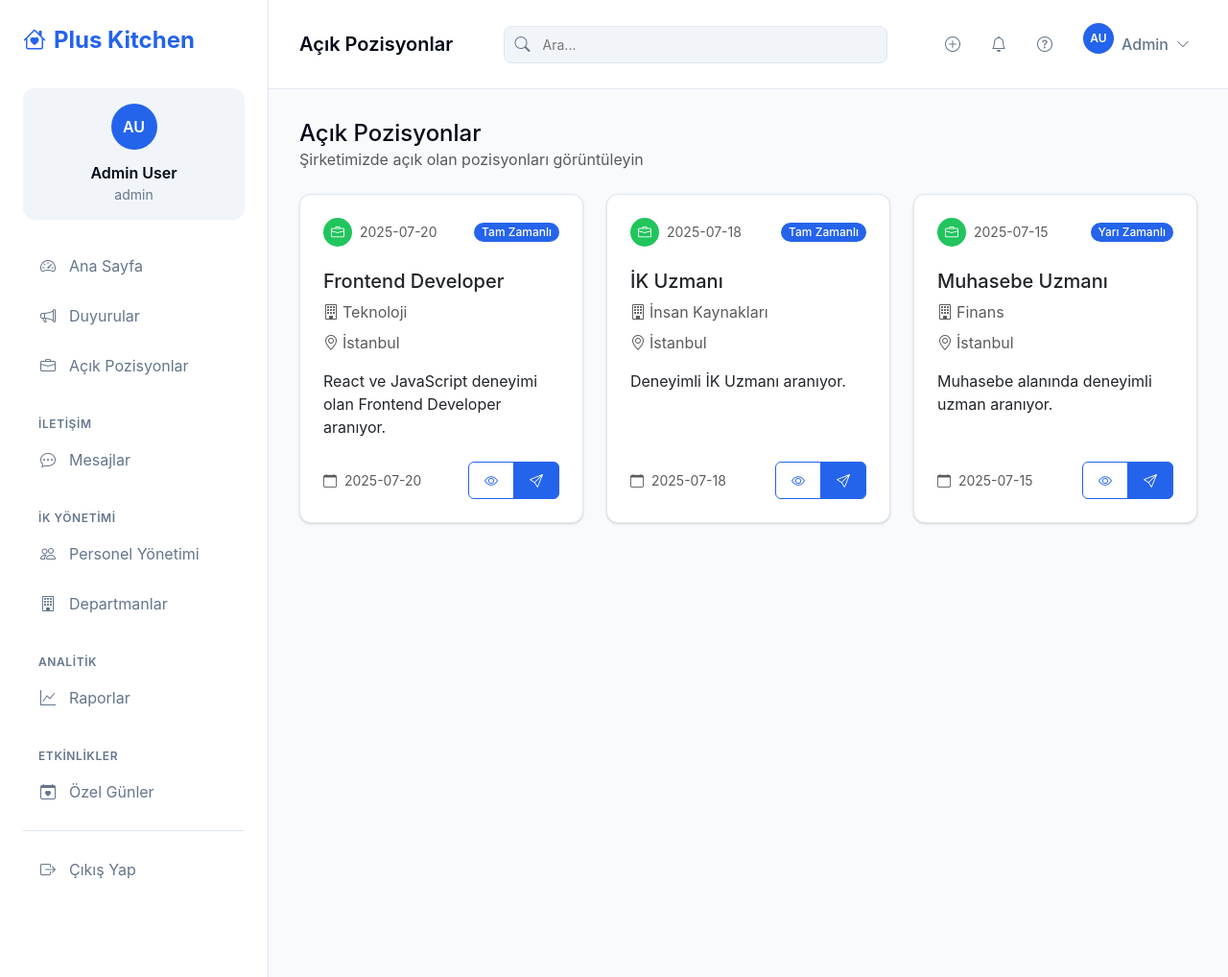
After one commit to alikokrtv/portal, a Flask app: page /jobs in a window 1280 px wide. The commit adds this page. Shown: the whole page at 96% size. Run offline with Flask 3, Linux system fonts and the light colour scheme; a user stored in the database is signed in; data that the repository does not hold is empty.

Commit message:
Enhance database connection handling in app.py with fallback password attempts and add new jobs route for displaying job listings. Update base.html to include a link to the jobs page and improve sidebar functionality. Refactor dashboard.html to remove unused widgets and adjust layout for better content display.

```diff
--- a/app.py
+++ b/app.py
@@ -24,9 +24,28 @@ MYSQL_CONFIG = {
     'port': int(os.environ.get('DB_PORT', 3306))
 }
 
-# Database connection
+# Database connection with fallback passwords
 def get_db_connection():
-    return pymysql.connect(**MYSQL_CONFIG)
+    passwords_to_try = ['255223Rtv', '', 'root', 'admin', '2552232']
+
+    for password in passwords_to_try:
+        try:
+            config = MYSQL_CONFIG.copy()
+            config['password'] = password
+            return pymysql.connect(**config)
+        except pymysql.err.OperationalError as e:
+            if "Access denied" in str(e):
+                continue
+            else:
+                raise e
+
+    # If all passwords fail, try without password
+    try:
+        config = MYSQL_CONFIG.copy()
+        config.pop('password', None)
+        return pymysql.connect(**config)
+    except:
+        raise Exception("MySQL bağlantısı kurulamadı. Şifre veya database ayarlarını kontrol edin.")
 
 def require_login(f):
     def wrapper(*args, **kwargs):
@@ -625,6 +644,42 @@ def api_departments():
 
     return jsonify({'departments': departments})
 
+@app.route('/jobs')
+@require_login
+def jobs():
+    # Basit açık pozisyonlar sayfası
+    jobs_list = [
+        {
+            'id': 1,
+            'title': 'Frontend Developer',
+            'department': 'Teknoloji',
+            'location': 'İstanbul',
+            'type': 'Tam Zamanlı',
+            'posted_date': '2025-07-20',
+            'description': 'React ve JavaScript deneyimi olan Frontend Developer aranıyor.'
+        },
+        {
+            'id': 2,
+            'title': 'İK Uzmanı',
+            'department': 'İnsan Kaynakları',
+            'location': 'İstanbul',
+            'type': 'Tam Zamanlı',
+            'posted_date': '2025-07-18',
+            'description': 'Deneyimli İK Uzmanı aranıyor.'
+        },
+        {
+            'id': 3,
+            'title': 'Muhasebe Uzmanı',
+            'department': 'Finans',
+            'location': 'İstanbul',
+            'type': 'Yarı Zamanlı',
+            'posted_date': '2025-07-15',
+            'description': 'Muhasebe alanında deneyimli uzman aranıyor.'
+        }
+    ]
+
+    return render_template('jobs.html', jobs=jobs_list)
+
 if __name__ == '__main__':
     app.run(
         debug=True,
--- a/templates/base.html
+++ b/templates/base.html
@@ -429,10 +429,22 @@
             .sidebar {
                 transform: translateX(-100%);
                 transition: transform 0.3s ease;
+                z-index: 1050;
             }
 
             .sidebar.show {
                 transform: translateX(0);
+            }
+
+            .sidebar.show::before {
+                content: '';
+                position: fixed;
+                top: 0;
+                left: 0;
+                right: 0;
+                bottom: 0;
+                background: rgba(0, 0, 0, 0.5);
+                z-index: -1;
             }
 
             .main-wrapper {
@@ -474,17 +486,28 @@
 
             <!-- Navigation -->
             <nav class="space-y-1">
+                <!-- HERKES İÇİN AÇIK MENÜLER -->
                 <a class="nav-link {{ 'active' if request.endpoint == 'dashboard' else '' }}" href="{{ url_for('dashboard') }}">
                     <i class="bi bi-speedometer2"></i>
                     <span>Ana Sayfa</span>
                 </a>
 
-                <!-- İletişim -->
-                <div class="nav-section-title">İletişim</div>
                 <a class="nav-link {{ 'active' if request.endpoint == 'announcements' else '' }}" href="{{ url_for('announcements') }}">
                     <i class="bi bi-megaphone"></i>
                     <span>Duyurular</span>
                 </a>
+
+                <!-- Açık Pozisyonlar - Herkes görebilir -->
+                <a class="nav-link" href="/jobs">
+                    <i class="bi bi-briefcase"></i>
+                    <span>Açık Pozisyonlar</span>
+                </a>
+
+                <!-- SADECE ADMIN/İK YÖNETİCİSİ İÇİN -->
+                {% if session.is_admin %}
+
+                <!-- İletişim -->
+                <div class="nav-section-title">İletişim</div>
                 <a class="nav-link {{ 'active' if request.endpoint == 'messages' else '' }}" href="{{ url_for('messages') }}">
                     <i class="bi bi-chat-dots"></i>
                     <span>Mesajlar</span>
@@ -515,6 +538,8 @@
                     <i class="bi bi-calendar-heart"></i>
                     <span>Özel Günler</span>
                 </a>
+
+                {% endif %}
 
                 <!-- Divider -->
                 <div style="height: 1px; background: var(--border); margin: 1rem 0;"></div>
@@ -788,6 +813,13 @@
             if (sidebarToggle && sidebar) {
                 sidebarToggle.addEventListener('click', () => {
                     sidebar.classList.toggle('show');
+
+                    // Sidebar açıkken body scroll'unu engelle
+                    if (sidebar.classList.contains('show')) {
+                        document.body.style.overflow = 'hidden';
+                    } else {
+                        document.body.style.overflow = '';
+                    }
                 });
 
                 // Close sidebar when clicking outside on mobile
@@ -796,6 +828,7 @@
                         !sidebar.contains(e.target) &&
                         !sidebarToggle.contains(e.target)) {
                         sidebar.classList.remove('show');
+                        document.body.style.overflow = ''; // Scroll'u tekrar aktif et
                     }
                 });
             }
@@ -952,10 +985,11 @@
         window.markMessageRead = markMessageRead;
     </script>
 
-    <!-- Mobil Footer Menü -->
+    <!-- Mobil Footer Menü - Basit -->
     <div class="mobile-bottom-nav d-md-none">
         <div class="container-fluid">
             <div class="row">
+                <!-- HERKES İÇİN TEMEL MENÜLER -->
                 <div class="col text-center">
                     <a href="{{ url_for('dashboard') }}" class="mobile-nav-item {{ 'active' if request.endpoint == 'dashboard' else '' }}">
                         <i class="bi bi-house"></i>
@@ -966,18 +1000,6 @@
                     <a href="{{ url_for('announcements') }}" class="mobile-nav-item {{ 'active' if request.endpoint == 'announcements' else '' }}">
                         <i class="bi bi-megaphone"></i>
                         <span>Duyurular</span>
-                    </a>
-                </div>
-                <div class="col text-center">
-                    <a href="{{ url_for('personnel') }}" class="mobile-nav-item {{ 'active' if request.endpoint == 'personnel' else '' }}">
-                        <i class="bi bi-people"></i>
-                        <span>Personel</span>
-                    </a>
-                </div>
-                <div class="col text-center">
-                    <a href="{{ url_for('special_days') }}" class="mobile-nav-item {{ 'active' if request.endpoint == 'special_days' else '' }}">
-                        <i class="bi bi-calendar-heart"></i>
-                        <span>Etkinlik</span>
                     </a>
                 </div>
                 <div class="col text-center">
--- /dev/null
+++ b/templates/jobs.html
@@ -0,0 +1,98 @@
+{% extends "base.html" %}
+
+{% block title %}Açık Pozisyonlar{% endblock %}
+{% block page_title %}Açık Pozisyonlar{% endblock %}
+
+{% block content %}
+<div class="d-flex justify-content-between align-items-center mb-4">
+    <div>
+        <h2 class="h4 mb-0">Açık Pozisyonlar</h2>
+        <p class="text-muted mb-0">Şirketimizde açık olan pozisyonları görüntüleyin</p>
+    </div>
+</div>
+
+<div class="row">
+    {% for job in jobs %}
+    <div class="col-md-6 col-lg-4 mb-4">
+        <div class="card h-100">
+            <div class="card-header d-flex justify-content-between align-items-center">
+                <div class="d-flex align-items-center">
+                    <div class="bg-success rounded-circle d-flex align-items-center justify-content-center me-2" style="width: 30px; height: 30px;">
+                        <i class="bi bi-briefcase text-white small"></i>
+                    </div>
+                    <small class="text-muted">{{ job.posted_date }}</small>
+                </div>
+                <span class="badge bg-primary">{{ job.type }}</span>
+            </div>
+            <div class="card-body">
+                <h5 class="card-title">{{ job.title }}</h5>
+                <p class="card-text text-muted mb-2">
+                    <i class="bi bi-building me-1"></i>{{ job.department }}
+                </p>
+                <p class="card-text text-muted mb-3">
+                    <i class="bi bi-geo-alt me-1"></i>{{ job.location }}
+                </p>
+                <p class="card-text">{{ job.description }}</p>
+            </div>
+            <div class="card-footer bg-transparent">
+                <div class="d-flex justify-content-between align-items-center">
+                    <small class="text-muted">
+                        <i class="bi bi-calendar me-1"></i>
+                        {{ job.posted_date }}
+                    </small>
+                    <div class="btn-group btn-group-sm">
+                        <button class="btn btn-outline-primary btn-sm" title="Detaylar">
+                            <i class="bi bi-eye"></i>
+                        </button>
+                        <button class="btn btn-primary btn-sm" title="Başvur">
+                            <i class="bi bi-send"></i>
+                        </button>
+                    </div>
+                </div>
+            </div>
+        </div>
+    </div>
+    {% endfor %}
+</div>
+
+<!-- İş İlanı Detay Modal -->
+<div class="modal fade" id="jobDetailModal" tabindex="-1">
+    <div class="modal-dialog modal-lg">
+        <div class="modal-content">
+            <div class="modal-header">
+                <h5 class="modal-title">
+                    <i class="bi bi-briefcase me-2"></i>
+                    İş İlanı Detayları
+                </h5>
+                <button type="button" class="btn-close" data-bs-dismiss="modal"></button>
+            </div>
+            <div class="modal-body">
+                <p>Bu özellik yakında eklenecektir.</p>
+            </div>
+            <div class="modal-footer">
+                <button type="button" class="btn btn-secondary" data-bs-dismiss="modal">Kapat</button>
+                <button type="button" class="btn btn-primary">
+                    <i class="bi bi-send me-2"></i>
+                    Başvur
+                </button>
+            </div>
+        </div>
+    </div>
+</div>
+
+<style>
+.card {
+    transition: transform 0.2s ease, box-shadow 0.2s ease;
+}
+
+.card:hover {
+    transform: translateY(-2px);
+    box-shadow: 0 4px 15px rgba(0,0,0,0.1);
+}
+
+.badge {
+    font-size: 0.75rem;
+}
+</style>
+
+{% endblock %}
```
Also changed, not shown: templates/dashboard.html (+5 -42 lines).
